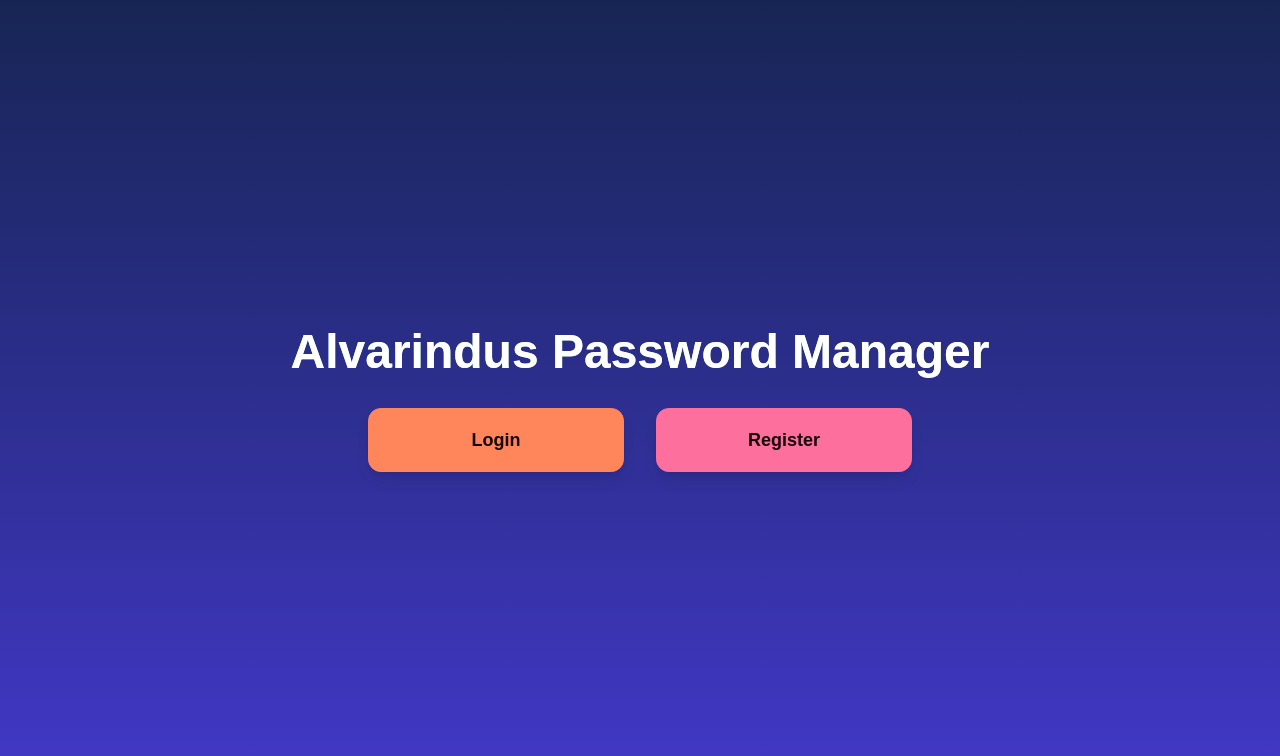
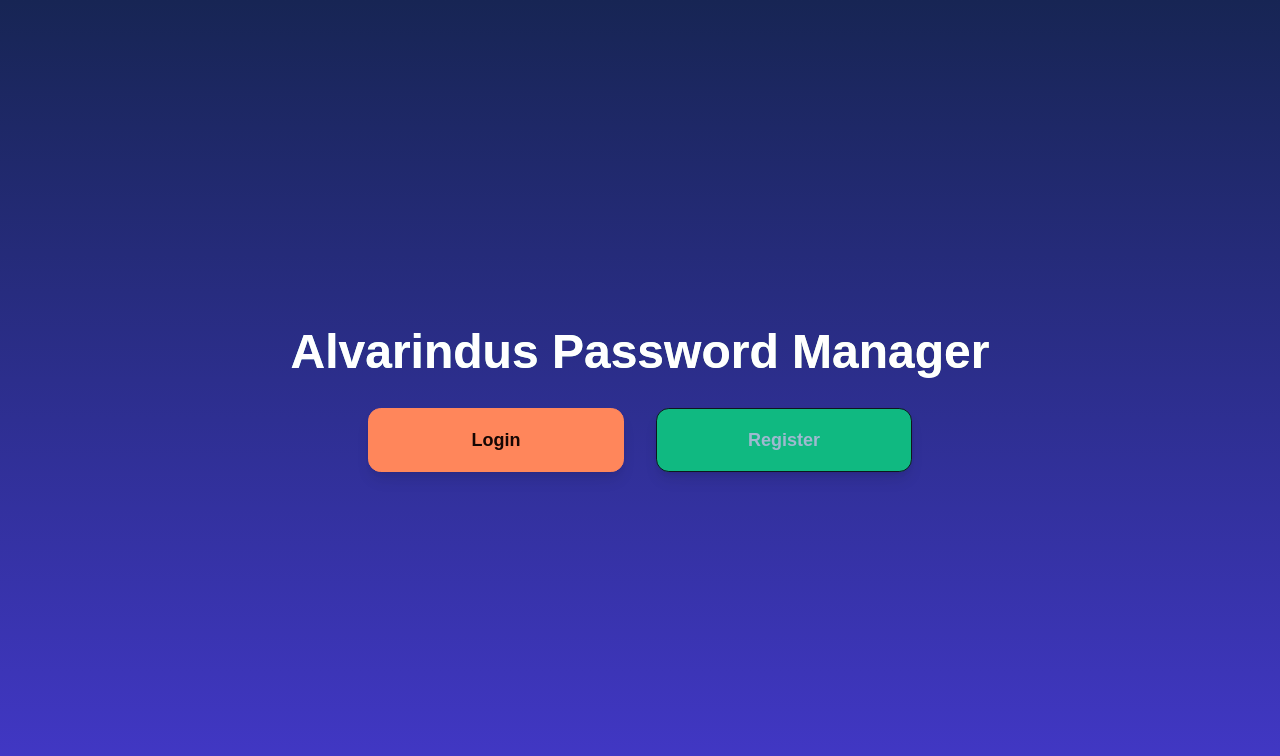
Before and after one commit to MadlyJado/alvarindus-passwordman, a Next.js app: page / in a window 1280 px wide. Shown: the top 756 px of the page. Built offline with nearby package versions, Linux system fonts and the light colour scheme.

Commit message:
Trying out new styles

```diff
--- a/app/page.tsx
+++ b/app/page.tsx
@@ -13,7 +13,7 @@ export default function Home() {
           </p>
         </Link>
         <Link href="/register">
-          <p className="btn btn-secondary btn-lg sm:btn-wide shadow-lg hover:scale-105 transform transition-all duration-300 text-center">
+          <p className="btn bg-emerald-500 btn-lg sm:btn-wide shadow-lg hover:scale-105 transform transition-all duration-300 text-center">
             Register
           </p>
         </Link>
```
